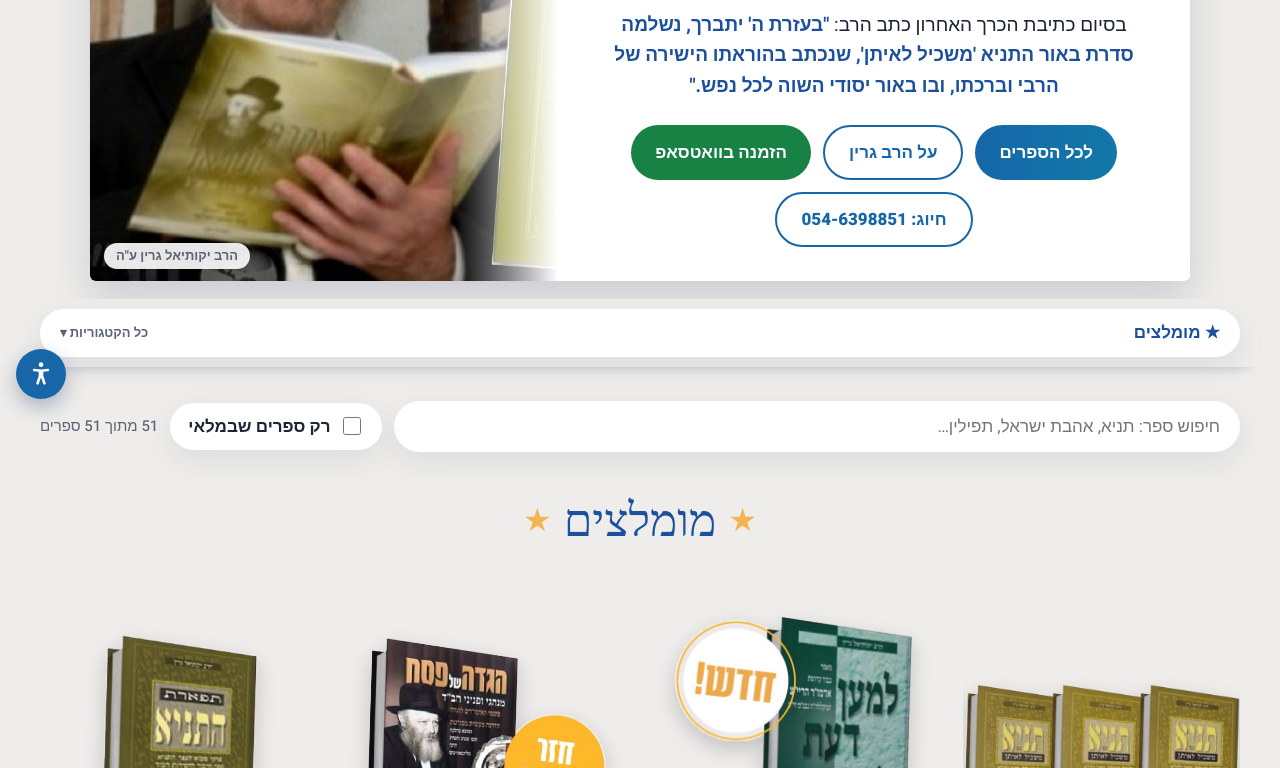
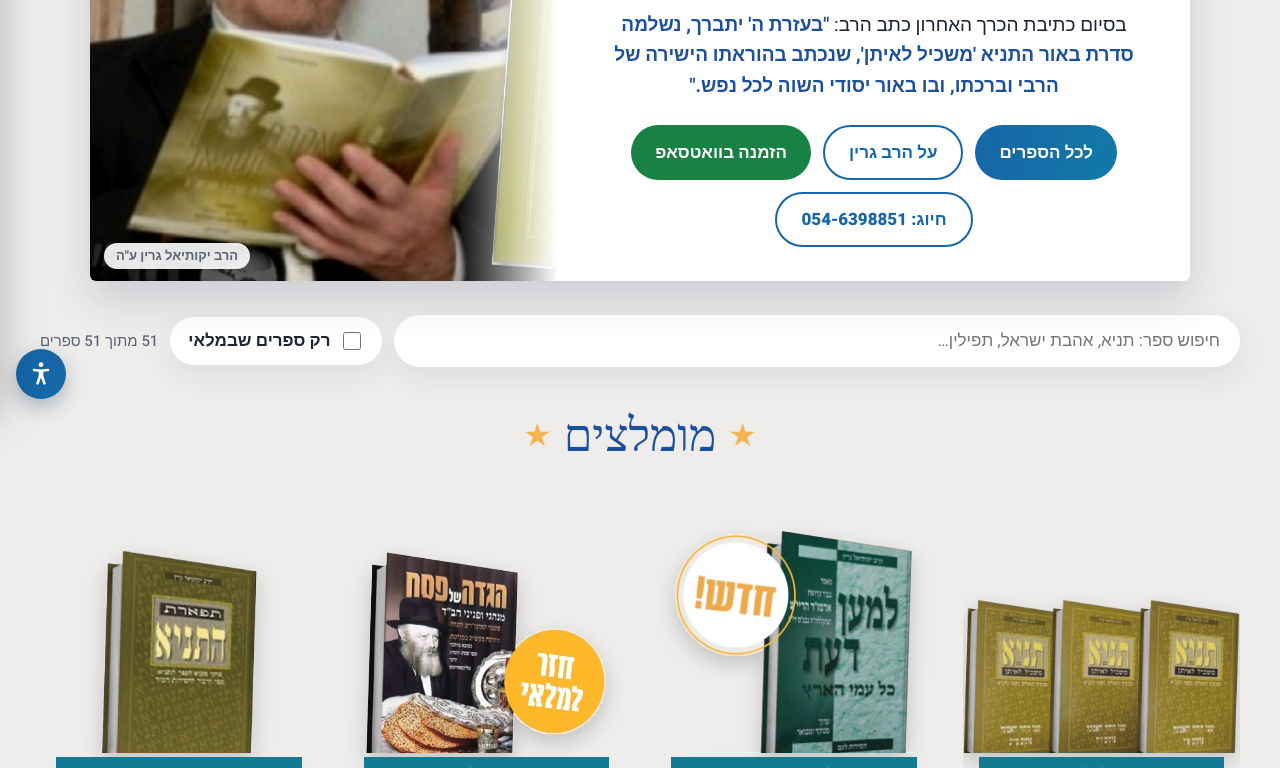
Before and after one commit to zevi25/chasidut-laam, a plain HTML site: page index.html in a window 1280 px wide. Shown: the part 385-1153 px from the top of the page. Drawn offline with Linux system fonts and the light colour scheme; a web font is replaced by a local one.

Commit message:
עדכון האתר 22.11.2026 01:37
Co-Authored-By: Claude Opus 5.5 <noreply@anthropic.com>

```diff
--- a/about.html
+++ b/about.html
@@ -105,7 +105,9 @@ figcaption{font-size:14px;color:var(--muted);margin-top:8px;text-align:center}
   body{font-size:17px}
 }
 </style>
+<script src="data.js?v=5"></script>
 <script src="a11y.js?v=1"></script>
+<script src="menu.js?v=2"></script>
 </head>
 <body>
 
--- a/index.html
+++ b/index.html
@@ -8,8 +8,9 @@
 <link rel="preconnect" href="https://fonts.googleapis.com">
 <link rel="preconnect" href="https://fonts.gstatic.com" crossorigin>
 <link href="https://fonts.googleapis.com/css2?family=Heebo:wght@400;500;700;800;900&family=Suez+One&display=swap" rel="stylesheet">
-<link rel="stylesheet" href="site.css?v=4">
+<link rel="stylesheet" href="site.css?v=5">
 <script src="a11y.js?v=1"></script>
+<script src="menu.js?v=2"></script>
 </head>
 <body>
 
@@ -46,7 +47,6 @@
 
 <div class="layout" id="catalog">
 <div class="content">
-  <div class="mbar" id="mbar"><button type="button" id="mbar-btn" aria-expanded="false"><span id="mbar-label">מומלצים</span><small>כל הקטגוריות ▾</small></button><div class="list hidden" id="mbar-list"></div></div>
 
   <div class="tools">
     <input class="search" id="q" type="search" aria-label="חיפוש ספר" placeholder="חיפוש ספר: תניא, אהבת ישראל, תפילין…">
@@ -111,21 +111,15 @@ document.getElementById("feat-grid").innerHTML = FEATURED.map(img => {
     ? bookHTML({ ...b, img:"shaar", link:bookUrl(b), name:"משכיל לאיתן", desc:"באור על התניא, 22 כרכים. לקוטי אמרים, שער היחוד והאמונה, אגרת התשובה, אגרת הקודש וקונטרס אחרון.", wide:true })
     : bookHTML(b.isSeries ? { ...b, wide:true } : b);
 }).join("");
-// תפריט הקטגוריות: בפס העליון במחשב, ובפס הדק בטלפון. אותם קישורים בשניהם
+// תפריט הקטגוריות בפס העליון (במחשב). במסך צר הן בתפריט ההמבורגר (menu.js)
 const SECTIONS = [{ id:"featured", title:"★ מומלצים" }, ...CATS.map(c => ({ id:c.id, title:short(c) }))];
 const links = SECTIONS.map(x => '<a href="#' + x.id + '" data-id="' + x.id + '">' + x.title + '</a>').join("");
 document.getElementById("nav").innerHTML = links + '<a class="about-link" href="about.html">על הרב גרין</a>';
-document.getElementById("mbar-list").innerHTML = links;
-const mbarBtn = document.getElementById("mbar-btn"), mbarList = document.getElementById("mbar-list");
-const toggleList = open => { mbarList.classList.toggle("hidden", !open); mbarBtn.setAttribute("aria-expanded", open); };
-mbarBtn.addEventListener("click", () => toggleList(mbarList.classList.contains("hidden")));
-document.querySelectorAll("#nav a[data-id], #mbar-list a").forEach(a => a.addEventListener("click", e => {
+document.querySelectorAll("#nav a[data-id]").forEach(a => a.addEventListener("click", e => {
   e.preventDefault();
   history.replaceState(null, "", "#" + a.dataset.id);
   document.getElementById(a.dataset.id).scrollIntoView();
-  toggleList(false);
 }));
-document.addEventListener("click", e => { if (!e.target.closest("#mbar")) toggleList(false); });
 // מסמנים את הקטגוריה שהמבקר נמצא בה עכשיו
 function markCurrent(){
   // הקו שמתחתיו נחשבת קטגוריה "נוכחית": מתחת לפס העליון, ובטלפון גם מתחת לפס הקטגוריות
@@ -136,8 +130,7 @@ function markCurrent(){
     if (el.classList.contains("hidden")) continue;
     if (!cur || el.getBoundingClientRect().top <= line) cur = x; else break;
   }
-  document.querySelectorAll("#nav a[data-id], #mbar-list a").forEach(a => a.classList.toggle("on", !!cur && a.dataset.id === cur.id));
-  if (cur) document.getElementById("mbar-label").textContent = cur.title;
+  document.querySelectorAll("#nav a[data-id], #menu-cats a").forEach(a => a.classList.toggle("on", !!cur && a.dataset.id === cur.id));
 }
 let ticking = false;
 window.addEventListener("scroll", () => { if (!ticking) { ticking = true; requestAnimationFrame(() => { markCurrent(); ticking = false; }); } }, { passive:true });
@@ -158,7 +151,7 @@ function filter(){
     });
     sec.classList.toggle("hidden", !any);
   });
-  document.querySelectorAll("#nav a[data-id], #mbar-list a").forEach(a => a.classList.toggle("off", document.getElementById(a.dataset.id).classList.contains("hidden")));
+  document.querySelectorAll("#nav a[data-id], #menu-cats a").forEach(a => a.classList.toggle("off", document.getElementById(a.dataset.id).classList.contains("hidden")));
   markCurrent();
   document.getElementById("count").textContent = shown + " מתוך " + total + " ספרים";
   document.getElementById("empty").classList.toggle("hidden", shown > 0);
--- /dev/null
+++ b/menu.js
@@ -0,0 +1,95 @@
+// תפריט המבורגר למסכים צרים (טלפון, טאבלט, מחשב נייד קטן): כפתור בצד שמאל של הפס העליון,
+// ובלחיצה נפתחת מגירה מהצד עם כל הקטגוריות, עמוד "על הרב גרין", הצהרת הנגישות, וואטסאפ וחיוג.
+// הקטגוריות נלקחות מ-CATS (data.js), כך ששינוי בלוח הניהול מתעדכן גם כאן.
+(function(){
+  const css = document.createElement("style");
+  css.textContent = `
+.menu-btn{display:none;border:0;background:rgba(255,255,255,.16);color:#fff;width:46px;height:46px;border-radius:12px;cursor:pointer;align-items:center;justify-content:center;flex:0 0 auto}
+.menu-btn:hover{background:rgba(255,255,255,.26)}
+@media (max-width:1340px){
+  .top .nav{display:none!important}
+  .menu-btn{display:inline-flex}
+  .top-in{justify-content:space-between}
+  .top-in .phone{margin-inline-start:auto}
+}
+@media (max-width:420px){.top-in{gap:10px}.top-in .phone{padding:7px 12px;font-size:14px;letter-spacing:.03em}}
+.menu-shade{position:fixed;inset:0;z-index:94;background:rgba(10,25,50,.45);opacity:0;transition:opacity .25s}
+.menu-shade.open{opacity:1}
+.menu-drawer{position:fixed;top:0;bottom:0;left:0;z-index:95;width:min(320px,86vw);background:#fff;box-shadow:12px 0 40px rgba(0,0,0,.25);display:flex;flex-direction:column;transform:translateX(-104%);transition:transform .28s ease;font-family:Heebo,system-ui,sans-serif}
+.menu-drawer.open{transform:none}
+.menu-head{display:flex;align-items:center;justify-content:space-between;padding:14px 16px;background:linear-gradient(100deg,#1666a8,#1279a8);color:#fff}
+.menu-head b{font-family:"Suez One",serif;font-weight:400;font-size:22px}
+.menu-head button{border:0;background:rgba(255,255,255,.18);color:#fff;width:40px;height:40px;border-radius:10px;font-size:22px;cursor:pointer}
+.menu-body{overflow:auto;padding:10px 10px 18px;flex:1}
+.menu-body h3{margin:10px 10px 6px;font-size:13px;color:#5b6475;font-weight:700;letter-spacing:.02em}
+.menu-body a{display:flex;align-items:center;gap:10px;text-decoration:none;color:#1d2433;font-weight:700;font-size:17px;padding:11px 14px;border-radius:12px;border-inline-start:4px solid transparent}
+.menu-body a:hover{background:#f4fafc}
+.menu-body a.on{background:#e8f4f8;color:#1666a8;border-inline-start-color:#127a93}
+.menu-body a.off{opacity:.35;pointer-events:none}
+.menu-body hr{border:0;border-top:1px solid #e3e8ee;margin:10px 6px}
+.menu-actions{display:grid;gap:8px;padding:12px 16px 18px;border-top:1px solid #e3e8ee}
+.menu-actions a{display:flex;align-items:center;justify-content:center;gap:8px;text-decoration:none;font-weight:800;border-radius:999px;padding:11px}
+.menu-actions .wa{background:#178244;color:#fff}
+.menu-actions .tel{border:2px solid #1666a8;color:#1666a8;direction:ltr}
+html.menu-lock,html.menu-lock body{overflow:hidden}
+`;
+  document.head.appendChild(css);
+
+  document.addEventListener("DOMContentLoaded", () => {
+    const top = document.querySelector(".top-in"); if (!top) return;
+    const onIndex = !!document.getElementById("cats");
+    const cats = typeof CATS !== "undefined" ? CATS : [];
+    const short = c => c.title.replace("תניא - ", "");
+    // בעמוד הבית הקישורים גוללים לקטגוריה; בשאר העמודים הם מובילים לקטגוריה בעמוד הבית
+    const href = id => (onIndex ? "#" : "index.html#") + id;
+    const page = location.pathname.split("/").pop() || "index.html";
+    const sections = [{ id:"featured", title:"★ מומלצים" }, ...cats.map(c => ({ id:c.id, title:short(c) }))];
+    const waText = encodeURIComponent("שלום, אשמח לקבל פרטים על ספרי הרב גרין");
+
+    const btn = document.createElement("button");
+    btn.className = "menu-btn"; btn.type = "button";
+    btn.setAttribute("aria-label", "תפריט וקטגוריות"); btn.setAttribute("aria-expanded", "false"); btn.setAttribute("aria-controls", "menu-drawer");
+    btn.innerHTML = '<svg width="26" height="26" viewBox="0 0 24 24" aria-hidden="true"><path d="M4 6h16M4 12h16M4 18h16" stroke="currentColor" stroke-width="2.4" stroke-linecap="round"/></svg>';
+    top.appendChild(btn); // אחרון בשורה = צד שמאל, כי האתר מימין לשמאל
+
+    const shade = document.createElement("div"); shade.className = "menu-shade"; shade.hidden = true;
+    const drawer = document.createElement("nav");
+    drawer.className = "menu-drawer"; drawer.id = "menu-drawer"; drawer.hidden = true; drawer.setAttribute("aria-label", "תפריט");
+    drawer.innerHTML = '<div class="menu-head"><b>תפריט</b><button type="button" aria-label="סגירת התפריט">✕</button></div>'
+      + '<div class="menu-body">'
+      + (sections.length > 1 ? '<h3>קטגוריות</h3><div id="menu-cats">' + sections.map(x => '<a href="' + href(x.id) + '" data-id="' + x.id + '">' + x.title + '</a>').join("") + '</div><hr>' : '')
+      + '<a href="' + (onIndex ? '#catalog' : 'index.html') + '"' + (page === "index.html" && !onIndex ? ' class="on"' : '') + '>כל הספרים</a>'
+      + '<a href="about.html"' + (page === "about.html" ? ' class="on"' : '') + '>על הרב גרין</a>'
+      + '<a href="accessibility.html"' + (page === "accessibility.html" ? ' class="on"' : '') + '>הצהרת נגישות</a>'
+      + '</div>'
+      + '<div class="menu-actions"><a class="wa" target="_blank" rel="noopener" href="https://wa.me/972546398851?text=' + waText + '">שאלה או הזמנה בוואטסאפ</a><a class="tel" href="tel:0546398851">054-6398851</a></div>';
+    document.body.append(shade, drawer);
+    // בעמוד ספר: מסמנים את הקטגוריה של הספר (הפס העליון כבר מסמן אותה)
+    const navOn = document.querySelector("#nav a.on[href*='#']");
+    if (navOn) { const id = navOn.getAttribute("href").split("#")[1]; const m = drawer.querySelector('#menu-cats a[data-id="' + id + '"]'); if (m) m.classList.add("on"); }
+
+    const open = v => {
+      if (v) { shade.hidden = drawer.hidden = false; requestAnimationFrame(() => { shade.classList.add("open"); drawer.classList.add("open"); }); }
+      else { shade.classList.remove("open"); drawer.classList.remove("open"); setTimeout(() => { if (!drawer.classList.contains("open")) shade.hidden = drawer.hidden = true; }, 280); }
+      document.documentElement.classList.toggle("menu-lock", v);
+      btn.setAttribute("aria-expanded", v);
+      if (v) setTimeout(() => (drawer.querySelector("a.on") || drawer.querySelector("a")).focus(), 60); else btn.focus();
+    };
+    // בעמוד הבית: לפני הפתיחה מעדכנים איזו קטגוריה מסומנת (markCurrent ב-index.html מאזין לגלילה)
+    btn.onclick = () => { window.dispatchEvent(new Event("scroll")); open(true); };
+    shade.onclick = () => open(false);
+    drawer.querySelector(".menu-head button").onclick = () => open(false);
+    document.addEventListener("keydown", e => { if (e.key === "Escape" && !drawer.hidden) open(false); });
+    // בעמוד הבית: גלילה לקטגוריה וסגירת התפריט
+    drawer.addEventListener("click", e => {
+      const a = e.target.closest("a"); if (!a) return;
+      const h = a.getAttribute("href");
+      if (onIndex && h.startsWith("#")) {
+        e.preventDefault();
+        const el = document.getElementById(h.slice(1));
+        open(false);
+        if (el) { history.replaceState(null, "", h); setTimeout(() => el.scrollIntoView(), 30); }
+      } else if (!h.startsWith("tel:") && !a.target) open(false);
+    });
+  });
+})();
--- a/site.css
+++ b/site.css
@@ -65,24 +65,15 @@ a{color:inherit}
 
 /* ===== קפיצה לקטגוריה + מדף מומלצים ===== */
 .cat,.tools,.featured,.layout{scroll-margin-top:calc(var(--top-h,76px) + 16px)}
-@media (max-width:1340px){.cat,.featured{scroll-margin-top:calc(var(--top-h,76px) + 76px)}}
+
 /* ===== פריסה: תפריט קטגוריות בצד + תוכן ===== */
 /* התפריט צמוד לקצה הימני של המסך, והספרים ממורכזים ברוחב שנשאר */
 .layout{padding:0 24px}
 .content{width:100%;max-width:1200px;margin:0 auto}
 .content .tools,.content .featured,.content .cat{max-width:none;padding-left:0;padding-right:0}
-/* מסך צר מדי לקטגוריות בפס העליון (טלפון, טאבלט): פס דק עם הקטגוריה הנוכחית */
-.mbar{display:none}
 @media (max-width:1340px){
   .nav{display:none}
   .top-in{justify-content:space-between}
-  .mbar{display:block;position:sticky;top:var(--top-h,76px);z-index:15;margin:18px -20px 0;padding:10px 20px;background:var(--paper);box-shadow:0 10px 14px -12px rgba(20,40,80,.3)}
-  .mbar button{width:100%;display:flex;justify-content:space-between;align-items:center;border:0;background:#fff;border-radius:999px;padding:10px 20px;font:inherit;font-weight:800;color:var(--title);box-shadow:var(--shadow);cursor:pointer}
-  .mbar button small{color:var(--muted);font-weight:600;font-size:13px}
-  .mbar .list{position:absolute;inset-inline:20px;top:calc(100% - 4px);background:#fff;border-radius:18px;box-shadow:0 18px 40px rgba(20,40,80,.2);padding:8px;max-height:60vh;overflow:auto}
-  .mbar .list a{display:block;text-decoration:none;font-weight:700;padding:11px 14px;border-radius:12px;color:var(--ink)}
-  .mbar .list a.on{background:#e8f4f8;color:var(--blue-2)}
-  .mbar .list a.off{opacity:.35;pointer-events:none}
 }
 /* סדרות: שתיים בשורה */
 .series-row{display:grid;grid-template-columns:repeat(2,minmax(0,1fr));gap:0 30px}
```
Also changed, not shown: accessibility.html (+3 -1 lines), book.html (+2 -1 lines).
